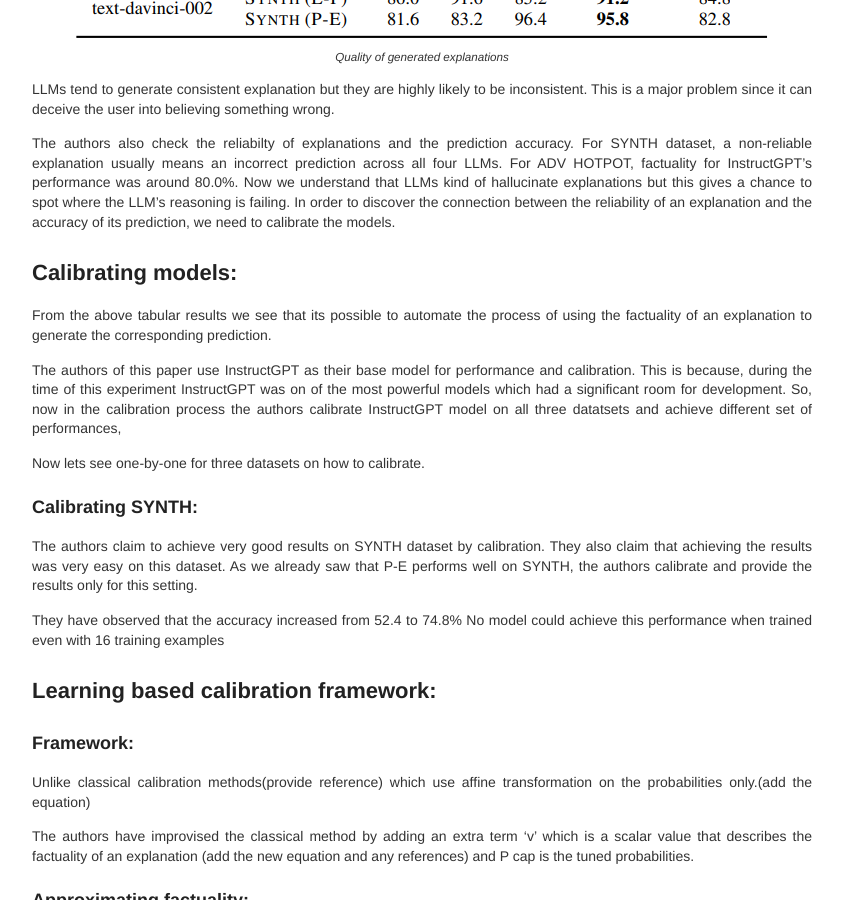
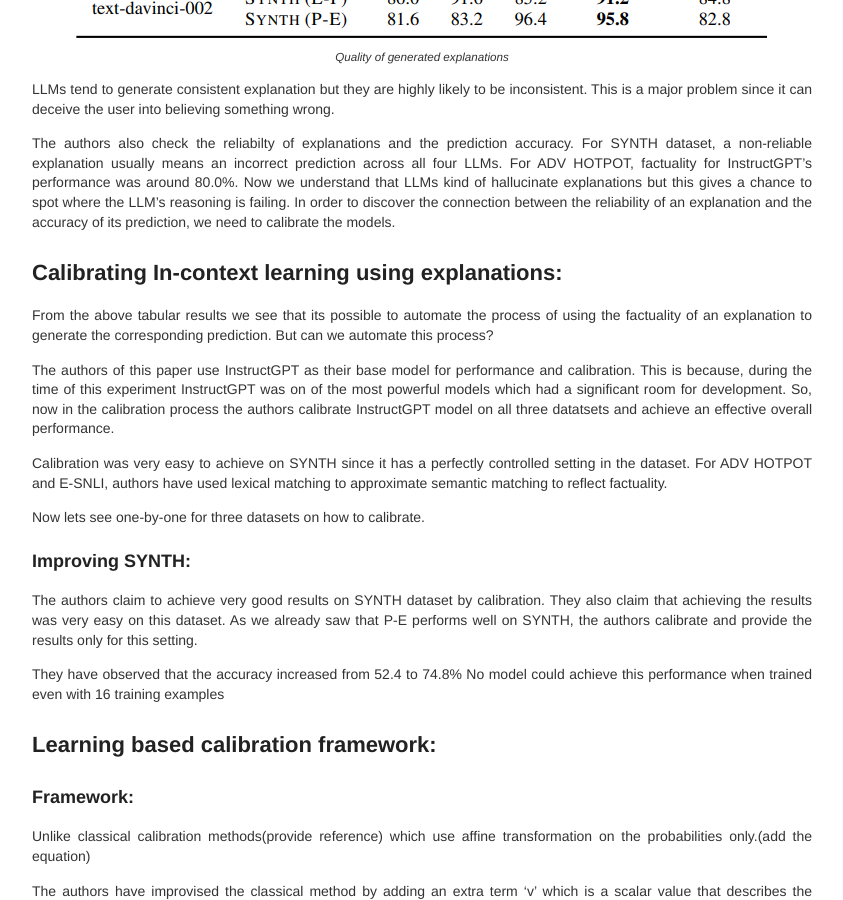
Before and after one commit to deepsthewarrior/deepsthewarrior.github.io, a Jekyll site: the page built from _posts/2023-2-14-Seminar-Report.md, in a window 1280 px wide and 900 px high, scrolled down 4736 px. Shown: the whole window, without its empty margins (218-1061 px from the left). Built offline with Jekyll 4.4.1, drawn with Linux system fonts in a browser that asks for light colours.

Commit message:
Update 2023-2-14-Seminar-Report.md

```diff
--- a/_posts/2023-2-14-Seminar-Report.md
+++ b/_posts/2023-2-14-Seminar-Report.md
@@ -125,15 +125,17 @@ LLMs tend to generate consistent explanation but they are highly likely to be in
 
 The authors also check the reliabilty of explanations and the prediction accuracy. For SYNTH dataset, a non-reliable explanation usually means an incorrect prediction across all four LLMs. For ADV HOTPOT, factuality for InstructGPT's performance was around 80.0%. Now we understand that LLMs kind of hallucinate explanations but this gives a chance to spot where the LLM's reasoning is failing. In order to discover the connection between the reliability of an explanation and the accuracy of its prediction, we need to calibrate the models.
 
-## Calibrating models:
+## Calibrating In-context learning using explanations:
 
-From the above tabular results we see that its possible to automate the process of using the factuality of an explanation to generate the corresponding prediction.
+From the above tabular results we see that its possible to automate the process of using the factuality of an explanation to generate the corresponding prediction. But can we automate this process?
 
-The authors of this paper use InstructGPT as their base model for performance and calibration. This is because, during the time of this experiment InstructGPT was on of the most powerful models which had a significant room for development. So, now in the calibration process the authors calibrate InstructGPT model on all three datatsets and achieve different set of performances,
+The authors of this paper use InstructGPT as their base model for performance and calibration. This is because, during the time of this experiment InstructGPT was on of the most powerful models which had a significant room for development. So, now in the calibration process the authors calibrate InstructGPT model on all three datatsets and achieve an effective overall performance.
+
+Calibration was very easy to achieve on SYNTH since it has a perfectly controlled setting in the dataset. For ADV HOTPOT and E-SNLI, authors have used lexical matching to approximate semantic matching to reflect factuality.
 
 Now lets see one-by-one for three datasets on how to calibrate.
 
-### Calibrating SYNTH:
+### Improving SYNTH:
 The authors claim to achieve very good results on SYNTH dataset by calibration. They also claim that achieving the results was very easy on this dataset.
 As we already saw that P-E performs well on SYNTH, the authors calibrate and provide the results only for this setting.
 
```
